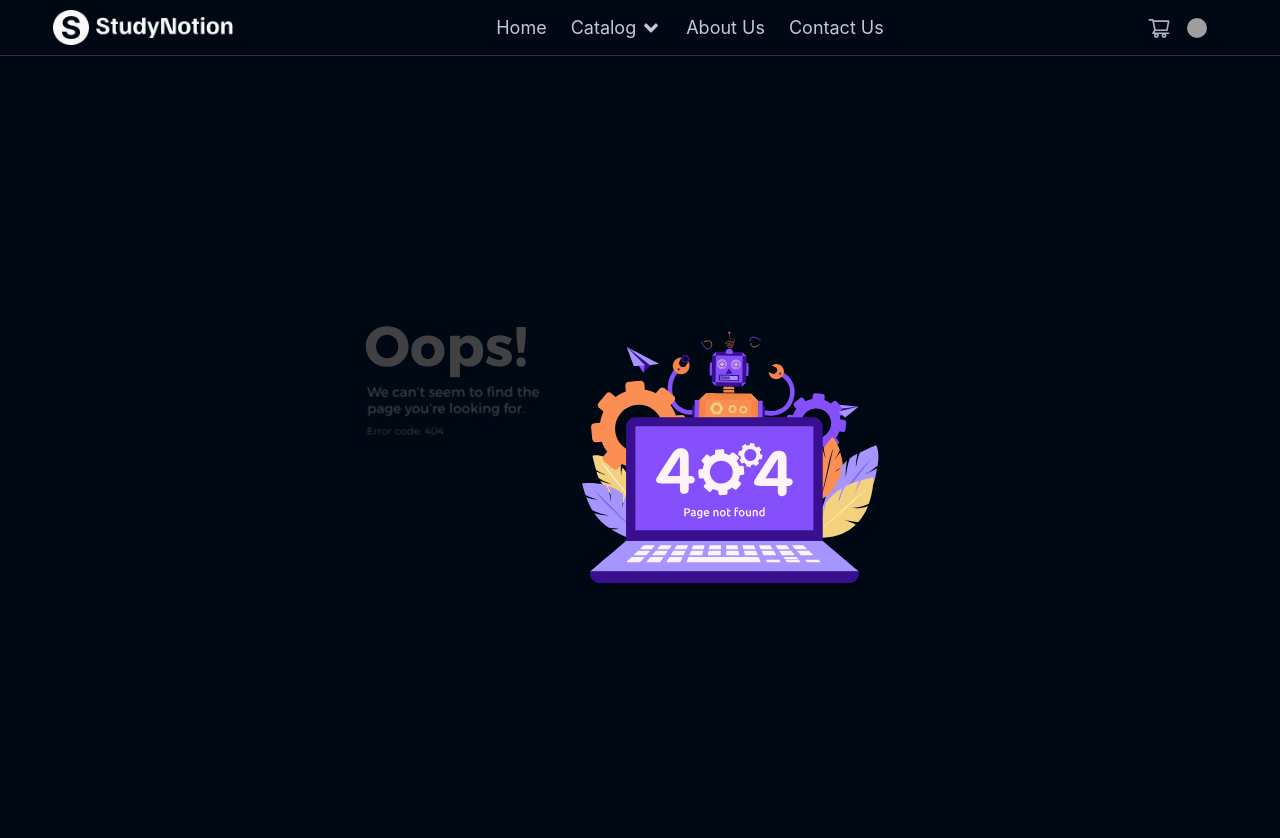
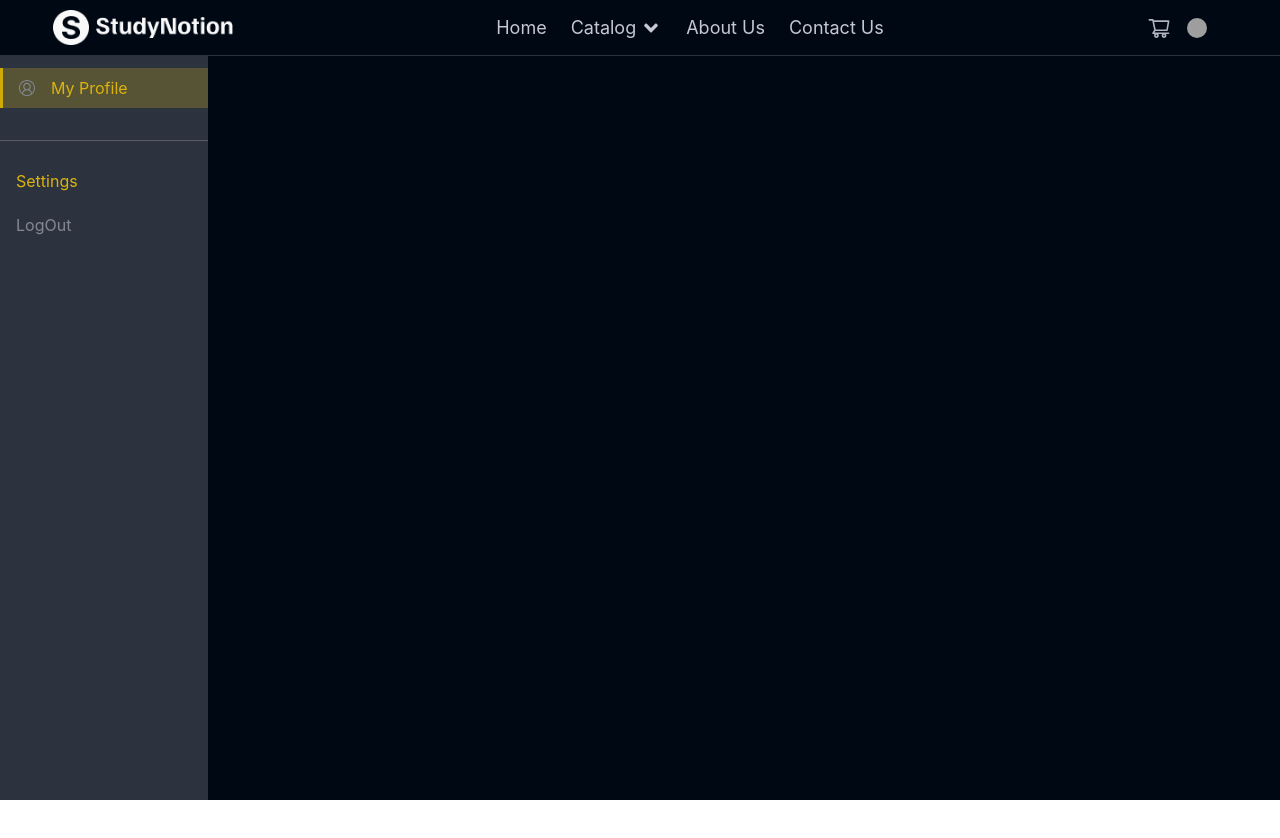
Before and after one commit to Phani2425/StudyNotion, a React (Create React App) app: page /dashboard/my-profile in a window 1280 px wide. Shown: the top 838 px of the page. After the commit the page ends 800 px from the top, so only its background shows below. Built offline with nearby package versions, Linux system fonts and the light colour scheme; sample sign-in values are in the browser's storage; grey boxes are pictures that could not be loaded; some icons are missing.

Commit message:
start building dashboard page

```diff
--- a/src/App.js
+++ b/src/App.js
@@ -13,6 +13,9 @@ import UpdatePassword from './Pages/UpdatePassword'
 import VerifyEmail from './Pages/VerifyEmail'
 import ContactUs from './Pages/ContactUs'
 import AboutUs from './Pages/AboutUs'
+import Dashboard from './Pages/Dashboard'
+import Profile from './Components/core/Dashboard/Profile';
+import EnrolledCourses from './Components/core/Dashboard/EnrolledCourses';
 
 const App = () => {
 
@@ -37,6 +40,13 @@ const App = () => {
         <Route path='contact' element={<ContactUs/>}/>
         <Route path='about' element={<AboutUs/>}/>
 
+        {/* nested route */}
+        <Route path='/dashboard' element={<Dashboard/>}>
+            <Route path='/dashboard/my-profile' element={<Profile/>}/>
+            <Route path='/dashboard/enrolled-courses' element={<EnrolledCourses/>}/>
+            {/* <Route path='/dashboard/cart' element={<Cart/>}/> */}
+        </Route>
+
 
      </Routes>
 
--- /dev/null
+++ b/src/Components/core/Dashboard/EnrolledCourses.jsx
@@ -0,0 +1,9 @@
+import React from 'react'
+
+const EnrolledCourses = () => {
+  return (
+    <div>EnrolledCourses</div>
+  )
+}
+
+export default EnrolledCourses
--- /dev/null
+++ b/src/Components/core/Dashboard/Profile.jsx
@@ -0,0 +1,9 @@
+import React from 'react'
+
+const Profile = () => {
+  return (
+    <div>Profile</div>
+  )
+}
+
+export default Profile
--- /dev/null
+++ b/src/Components/core/Dashboard/Sidebar.jsx
@@ -0,0 +1,76 @@
+import React, { useState } from "react";
+import { sidebarLinks } from "../../../data/dashboard-links";
+import { NavLink } from "react-router-dom";
+import { useSelector } from "react-redux";
+import { logout } from "../../../Services/operations/authAPI";
+import { useDispatch } from "react-redux";
+//mere pass abhi sirf icons ka nnam hain in data so to use them i will impport all the icons .....not exactly all but all the icons having vsc as their prefix .... because all icons in our data  have vsc as their prefix
+//what a geniuss observation
+
+import * as Icons from 'react-icons/vsc';
+//this wiill return array of all icons having vsc as their prefix
+
+const Sidebar = () => {
+  const { user } = useSelector((state) => state.profile);
+  console.log("user from the redux store:- ", user);
+
+  const dispatch = useDispatch();
+
+  //a state variable for knowing which tab is currently clicked so thhat we can turn its bg yellow color
+
+  const [currentTab, setcurrentTab] = useState(1);
+
+  return (
+    <div className="flex flex-col gap-5 absolute top-0 left-0 h-screen bg-richblack-700 text-richblack-300 w-52">
+      <div className=" flex flex-col py-3   gap-4 transition-all duration-200">
+        {sidebarLinks.map((link, index) => {
+            //getting the icon form icon name
+            //from the array i will direcatly access the icon
+          const Icon = Icons[link.icon];
+          if (!link.type) {
+            return (
+              <NavLink key={index} to={link.path} onClick={()=>{setcurrentTab(link.id)}}>
+                <div className={`flex items-center justify-start gap-4 px-4 py-2 border-l-[3px]  ${currentTab === link.id ? ('bg-yellow-50 bg-opacity-20  border-l-yellow-200') : ('border-l-transparent')}`}>
+                    <Icon/>
+                  <p>{link.name}</p>
+                </div>
+              </NavLink>
+            );
+          }
+
+          if (link.type === user.accountType) {
+            return (
+              <NavLink key={index} to={link.path} onClick={()=>{setcurrentTab(link.id)}}>
+                <div className={`flex items-center justify-start gap-4 px-4 py-2 border-l-[3px]  ${currentTab === link.id ? ('bg-yellow-50 bg-opacity-20  border-l-yellow-200') : ('border-l-transparent')}`}>
+                 <Icon/>
+                  <p>{link.name}</p>
+                </div>
+              </NavLink>
+            );
+          }
+        })}
+      </div>
+
+      <div className="h-[1px] bg-richblack-500"></div>
+
+      <div className="flex flex-col px-4 py-2  gap-5">
+        <NavLink>
+          <div>
+            <p>Settings</p>
+          </div>
+        </NavLink>
+
+        <div
+        className="cursor-pointer "
+          onClick={() => {
+            dispatch(logout());
+          }}
+        >
+          <p>LogOut</p>
+        </div>
+      </div>
+    </div>
+  );
+};
+
+export default Sidebar;
--- /dev/null
+++ b/src/Pages/Dashboard.jsx
@@ -0,0 +1,33 @@
+import React from 'react'
+import { useSelector } from 'react-redux'
+import { Outlet } from 'react-router-dom';
+import Sidebar from '../Components/core/Dashboard/Sidebar'
+
+
+const Dashboard = () => {
+
+  const {loading: profileLoading} = useSelector((state) => state.profile);
+
+  const {loading: authLoading} = useSelector((state) => state.auth);
+
+  if(authLoading|| profileLoading) {
+    return(
+        <div className='loader'></div>
+    )
+  }
+
+  return (
+    <div className='relative flex'>
+
+        <Sidebar/>
+        <div className='overflow-auto'>
+            <div className='mx-auto w-11/12 max-w-[1000px] py-10'>
+                <Outlet/>
+            </div>
+        </div>
+
+    </div>
+  )
+}
+
+export default Dashboard
--- a/src/redux/slices/profileSlice.js
+++ b/src/redux/slices/profileSlice.js
@@ -2,6 +2,7 @@ import {createSlice} from "@reduxjs/toolkit"
 
 const initialState = {
     user: localStorage.getItem("user") ? JSON.parse(localStorage.getItem("user")) : null,
+    loading: false,
 };
 
 const profileSlice = createSlice({
@@ -12,6 +13,9 @@ const profileSlice = createSlice({
             state.user = value.payload;
             console.log('user set to', state.user);
         },
+        setLoading(state, value) {
+            state.loading = value.payload;
+          },
     },
 });
 
```
